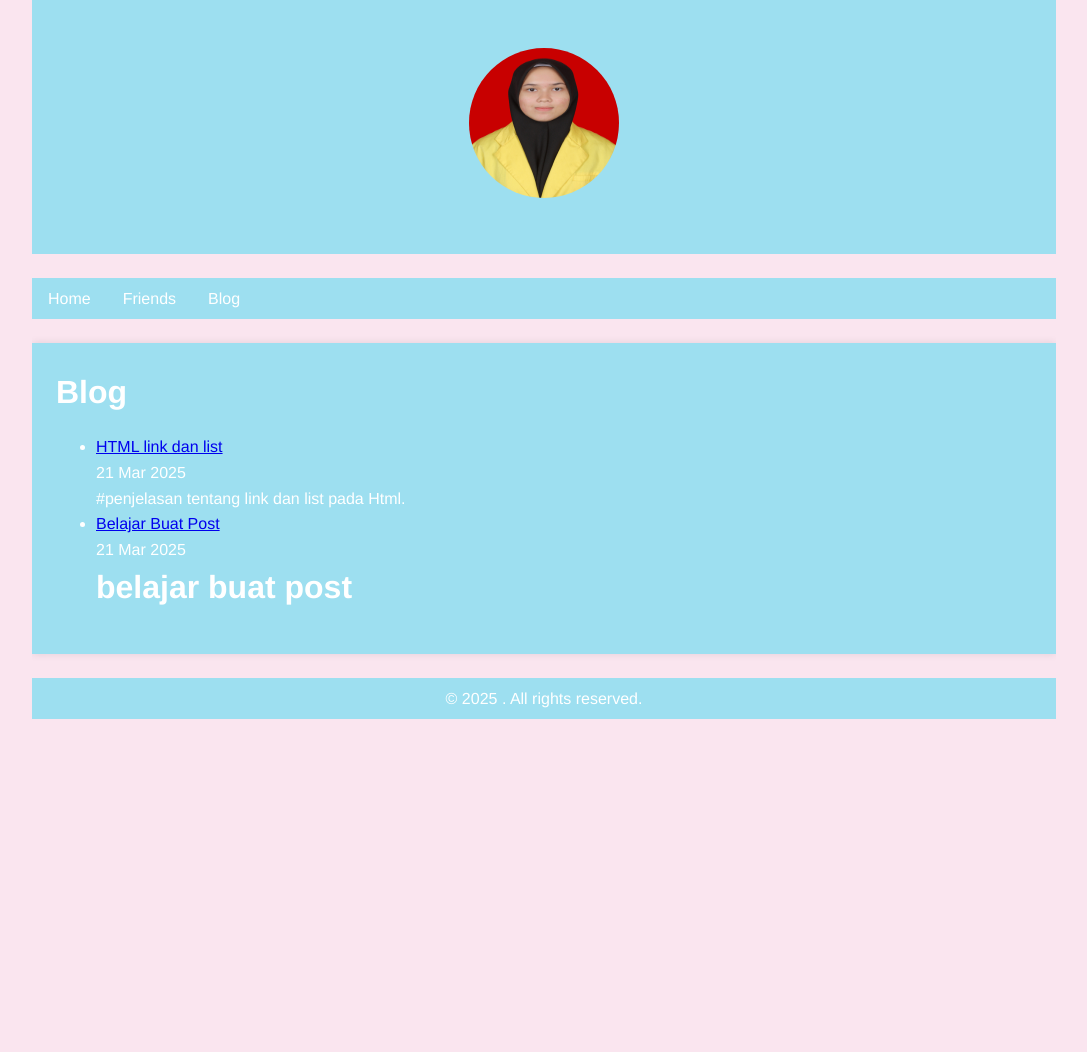
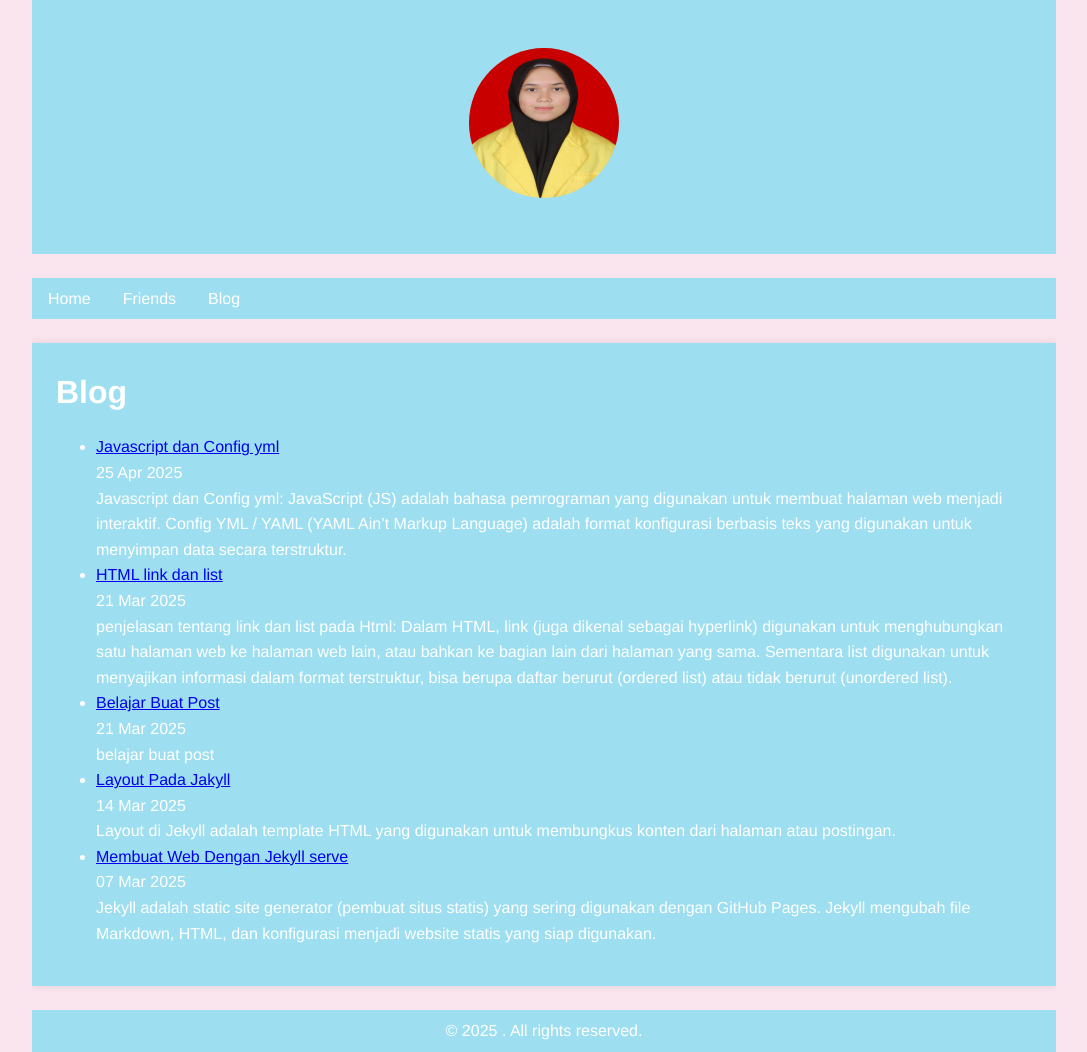
Before and after one commit to maliaulfa2/maliaulfa2.github.io, a Jekyll site: the page built from blog.html, in a window 1280 px wide. Shown: the whole page, without its empty margins (96-1183 px from the left). Built offline with Jekyll 4.4.1, drawn with Linux system fonts in a browser that asks for light colours; before the commit the page ends 900 px from its top, so only the background shows below that.

Commit message:
initial commit

```diff
--- /dev/null
+++ b/_posts/2025-03-07-Membuat-Web-Dengan-Jekyll_serve.md
@@ -0,0 +1,83 @@
+---
+layout: post
+title: Membuat Web Dengan Jekyll serve
+---
+
+Jekyll adalah static site generator (pembuat situs statis) yang sering digunakan dengan GitHub Pages. Jekyll mengubah file Markdown, HTML, dan konfigurasi menjadi website statis yang siap digunakan.
+
+# Struktur Proyek Jekyll
+.
+├── _config.yml         ← File konfigurasi utama
+├── _posts/             ← Folder untuk posting blog (format: YYYY-MM-DD-nama.md)
+├── _layouts/           ← Template layout (HTML)
+├── _includes/          ← Komponen HTML yang bisa disisipkan
+├── index.md / index.html
+└── assets/             ← Gambar, CSS, JS, dll
+
+
+# Langkah-Langkah Membuat Web dengan jekyll
+1. Install Ruby dan Jekyll
+    -Install Ruby dari https://rubyinstaller.org
+    -Buka terminal (cmd atau PowerShell) ketik:
+            gem install jekyll bundler
+
+2. Membuat Proyek Baru Jekyll
+    masih diterminal ketik:
+            jekyll new nama-proyek-ku
+            cd nama-proyek-ku
+
+3. Jalankan Server Jekyll
+    masih diterminal ketik:
+            bundle exec jekyll serve
+
+    setelah itu buka browser ke:
+            http://localhost:4000
+
+4. Struktur Dasar File index.md / index.html
+    index.md:
+        ---
+        layout: default
+        title: Halaman Utama
+        ---
+
+        # Selamat Datang di Web Saya!
+        Ini adalah halaman yang dibuat dengan Jekyll.
+
+    _layouts/default.html:
+        <!DOCTYPE html>
+        <html>
+        <head>
+            <meta charset="UTF-8">
+            <title>{{ page.title }}</title>
+        </head>
+        <body>
+            {{ content }}
+        </body>
+        </html>
+
+5. Edit File _config.yml
+    title: Web Jekyll Saya
+    description: Ini adalah deskripsi web saya
+    author: Naila
+    theme: minima
+
+Kamu bisa mengubah tema, menambah link, atau membuat halaman blog otomatis dari file Markdown.
+
+# Tips Tambahan
+- Untuk mengatur blog, buat file di folder _posts/:
+    2025-07-03-selamat-datang.md
+
+- Isi file markdown-nya:
+    ---
+    layout: post
+    title: "Selamat Datang"
+    ---
+
+    Ini adalah posting blog pertamaku!
+
+- Jalankan ulang jekyll serve jika ada perubahan besar di file config.
+
+# Deploy ke GitHub Pages
+1. Push ke repo GitHub.
+2. Aktifkan GitHub Pages di Settings → Pages.
+3. Jika pakai GitHub Pages, jekyll akan otomatis dibangun oleh GitHub.
--- /dev/null
+++ b/_posts/2025-03-14-Layout-pada-jakyll.md
@@ -0,0 +1,34 @@
+---
+layout: post
+title: Layout Pada Jakyll
+---
+
+Layout di Jekyll adalah template HTML yang digunakan untuk membungkus konten dari halaman atau postingan.
+
+1. apa itu layout di jakyll?
+    Layout di Jekyll adalah template HTML yang digunakan untuk membungkus konten dari halaman atau postingan.
+    layout disimpan di folder _layouts/
+
+2. MENGGUNAKAN LAYOUT DI POSTINGAN
+    File Markdown di folder _posts/ wajib punya front matter, dan kamu bisa tentukan layout-nya
+        ---
+        layout: post
+        title: "Belajar Jekyll"
+        date: 2025-07-03
+        ---
+
+        Ini isi konten blog saya.
+    Berarti, kontennya akan dibungkus oleh layouts/post.html.
+
+3. MENGGUNAKAN LAYOUT DI HALAMAN (PAGE)
+    Misalnya kamu punya halaman about.md:
+        ---
+        layout: default
+        title: Tentang Saya
+        ---
+
+        # Halo!
+        Saya seorang pelajar yang sedang belajar Jekyll.
+    Berarti isi file ini akan dibungkus oleh layouts/default.html.
+
+Jadi baik post maupun halaman bisa pakai layout — tinggal kamu atur di bagian --- paling atas (front matter).
--- a/_posts/2025-03-21-html-link-dan-lists.md
+++ b/_posts/2025-03-21-html-link-dan-lists.md
@@ -3,8 +3,7 @@ layout: post
 title: "HTML link dan list"
 ---
 
-#penjelasan tentang link dan list pada Html.
-
+penjelasan tentang link dan list pada Html:
 Dalam HTML, link (juga dikenal sebagai hyperlink) digunakan untuk menghubungkan satu halaman web ke halaman web lain, atau bahkan ke bagian lain dari halaman yang sama. Sementara list digunakan untuk menyajikan informasi dalam format terstruktur, bisa berupa daftar berurut (ordered list) atau tidak berurut (unordered list).
 
 Link (Hyperlink)
@@ -32,3 +31,6 @@ Contoh penggunaan:
 
 
 ![HTML link dan list](/assets/images/link_dan_list.png)
+
+
+Dalam contoh di atas, ada sebuah link yang mengarahkan ke situs Example.com. Juga terdapat unordered list dan ordered list yang masing-masing menampilkan item dengan bullet points dan nomor urut, contoh kode ini merujuk pada kode yang dihasilkan pada contoh tersebut.
--- /dev/null
+++ b/_posts/2025-04-25-Javascript-dan-config-yml.md
@@ -0,0 +1,40 @@
+---
+layout: post
+title: Javascript dan Config yml
+---
+
+Javascript dan Config yml:
+JavaScript (JS) adalah bahasa pemrograman yang digunakan untuk membuat halaman web menjadi interaktif. Config YML / YAML (YAML Ain’t Markup Language) adalah format konfigurasi berbasis teks yang digunakan untuk menyimpan data secara terstruktur.
+
+# Javascript
+
+JavaScript (JS) adalah bahasa pemrograman yang digunakan untuk membuat halaman web menjadi interaktif, seperti menangani klik tombol, validasi formulir, animasi, dan lain-lain.
+
+fungsi dasar javascript:
+- altert() : menampilkan pop-up peringatan
+- console.log() : menampilkan log di konsol browser
+- getElementById() : mengakses elemen HTML berdasarkan ID
+- addEventListener() : menambahkan event (misalnya klik, hover) ke elemen
+- setTimeout()/setInterval() : timer untuk menjalankan kode setelah delay
+
+# Config yml
+
+Config YML / YAML (YAML Ain’t Markup Language) adalah format konfigurasi berbasis teks yang digunakan untuk menyimpan data secara terstruktur, sering dipakai dalam DevOps, CI/CD (seperti GitHub Actions), Docker Compose, dan framework web.
+
+ciri-ciri:
+- struktur berbasis indentasi (spasi, bukan tab!)
+- mudah dibaca manusia
+- ekstensi file: .yml atau .yaml
+
+# Perbedaan antar keduanya
+
+
+![Javascript dan Config yml](/assets/images/perbedaan.png)
+
+
+Kesimpulan:
+    Gunakan JavaScript untuk membuat interaksi pengguna di halaman web.
+
+    Gunakan YAML untuk menyimpan konfigurasi sistem atau pipeline deployment.
+
+    Kedua hal ini sering digunakan bersama dalam pengembangan modern, terutama proyek web dengan GitHub dan CI/CD.
--- a/assets/css/styles.css
+++ b/assets/css/styles.css
@@ -76,7 +76,7 @@ nav li a:hover:not(.active) {
   height: 150px;
   border-radius: 50%;
   margin: 24px auto;
-  background-color: #f30606;
+  background-color: #fae3eee5;
 }
 
 .active {
```
Also changed, not shown: _posts/2025-03-21-belajar-buat-post.md (+1 -1 lines), assets/images/perbedaan.png (added).
